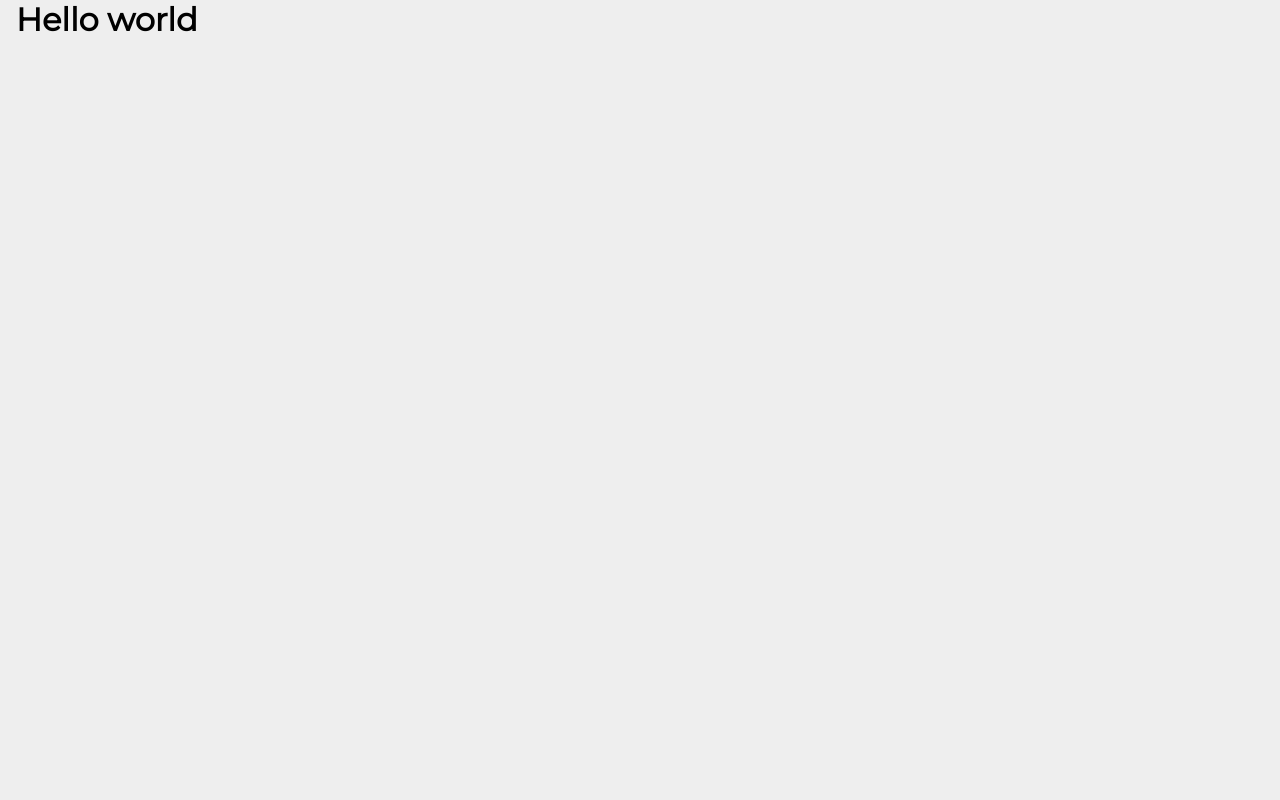
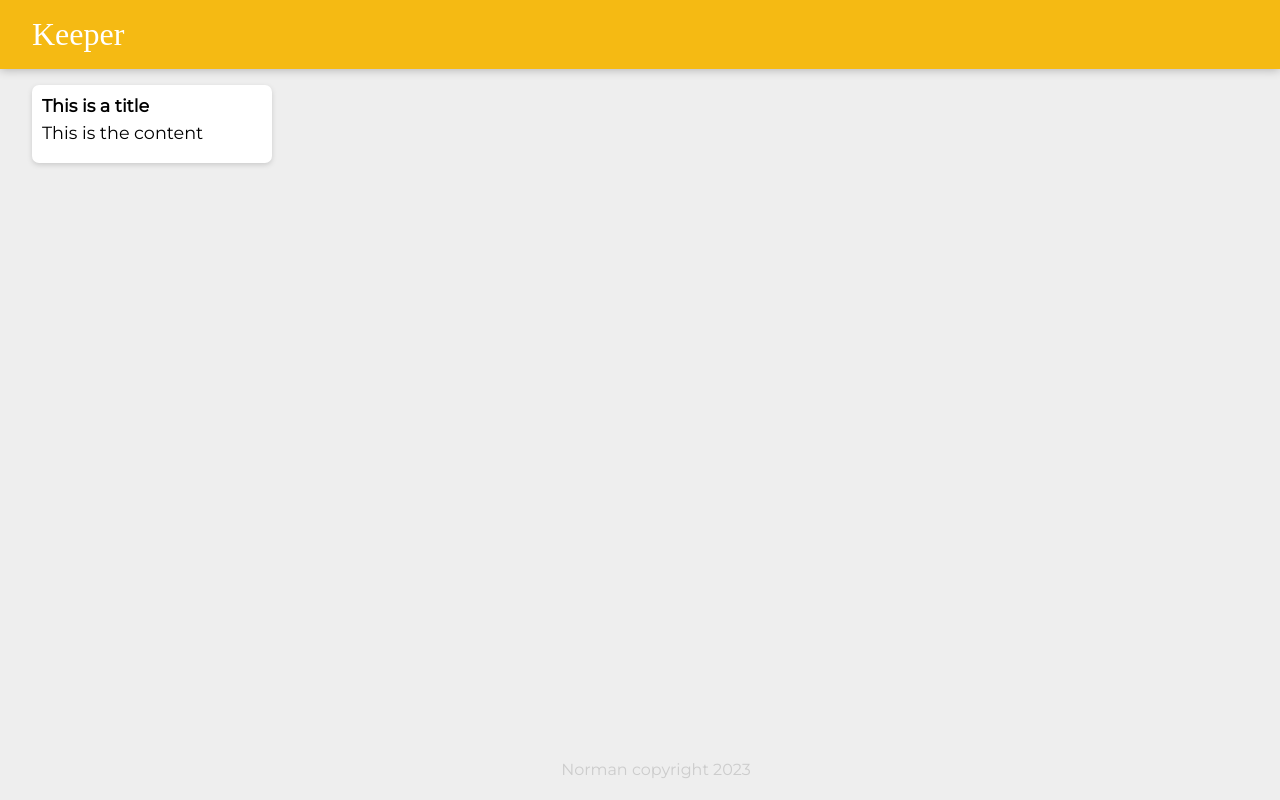
Before and after one commit to GasinskiN/Keeper-app-look-alike, a React (Create React App) app: page / in a window 1280 px wide. Built offline with nearby package versions, Linux system fonts and the light colour scheme; a web font is replaced by a local one.

Commit message:
Render the app component

```diff
--- a/src/index.js
+++ b/src/index.js
@@ -1,8 +1,10 @@
 import React from 'react';
 import ReactDOM from 'react-dom/client';
+import App from './App';
+
 
 
 const root = ReactDOM.createRoot(document.getElementById('root'));
 root.render(
-<h1>Hello world</h1>
+<App />
 );
```
